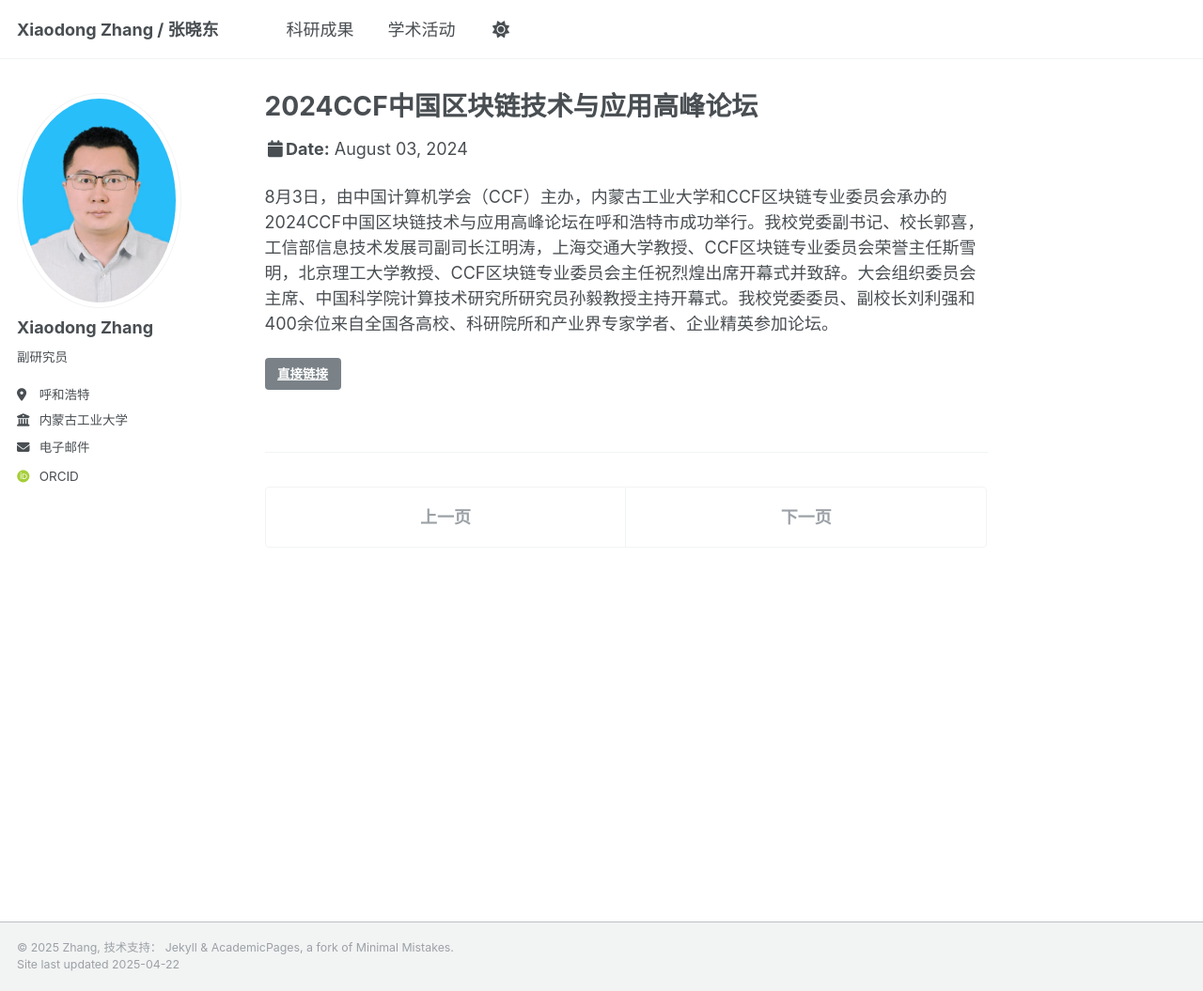
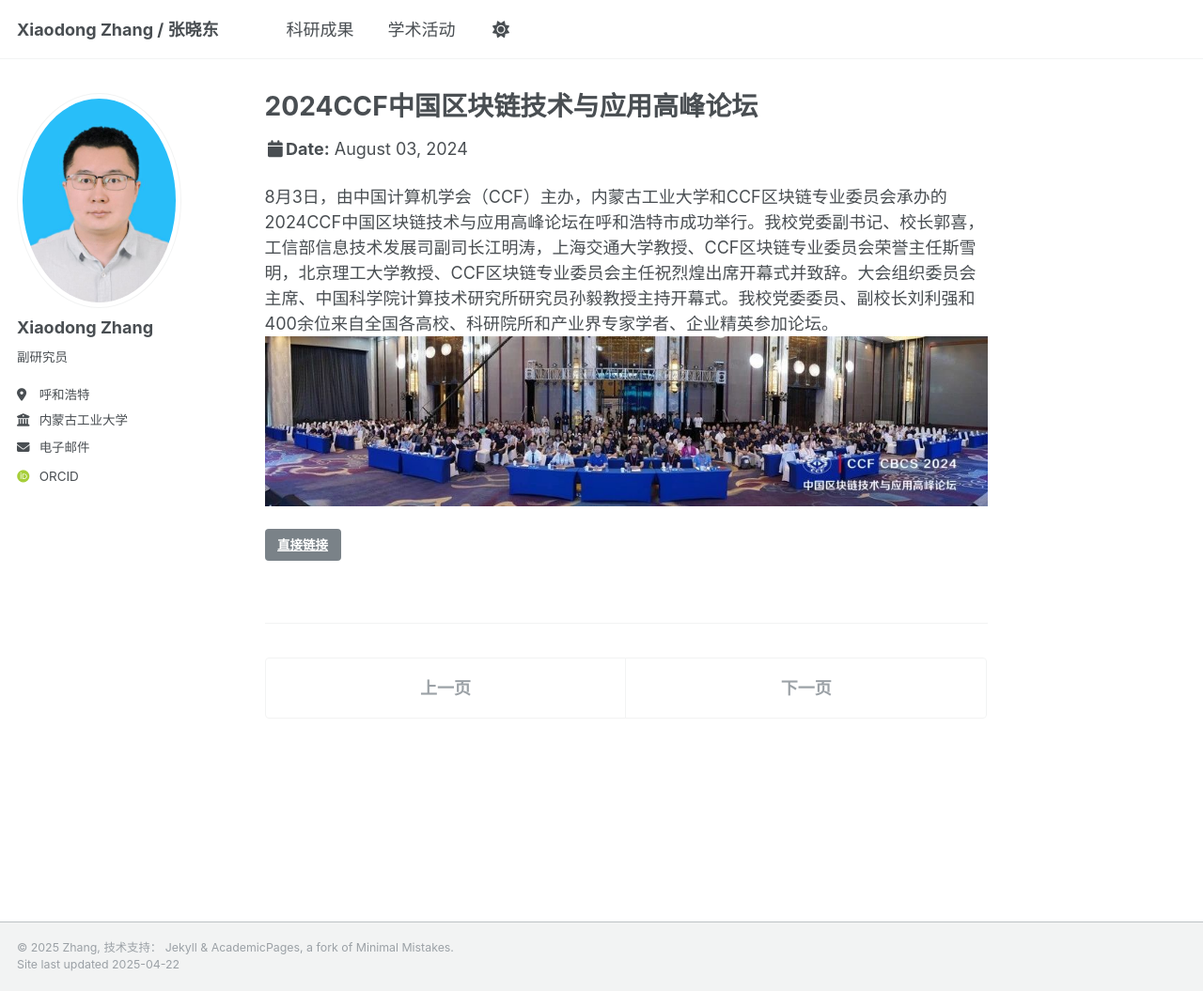
Before and after one commit to zhangxiaodong-imut/zhangxiaodong-imut.github.io, a Jekyll site: the page built from _talks/2024-2024CCF中国区块链技术与应用高峰论坛.md, in a window 1280 px wide and 1055 px high. Shown: the whole window at 94% size. Built offline with Jekyll 4.4.1, drawn with Linux system fonts in a browser that asks for light colours; some web fonts are replaced.

Commit message:
Update 2024-2024CCF中国区块链技术与应用高峰论坛.md

```diff
--- a/_talks/2024-2024CCF中国区块链技术与应用高峰论坛.md
+++ b/_talks/2024-2024CCF中国区块链技术与应用高峰论坛.md
@@ -10,3 +10,4 @@ link: "https://www.imut.edu.cn/info/1047/23988.htm"
 ---
 
 8月3日，由中国计算机学会（CCF）主办，内蒙古工业大学和CCF区块链专业委员会承办的2024CCF中国区块链技术与应用高峰论坛在呼和浩特市成功举行。我校党委副书记、校长郭喜，工信部信息技术发展司副司长江明涛，上海交通大学教授、CCF区块链专业委员会荣誉主任斯雪明，北京理工大学教授、CCF区块链专业委员会主任祝烈煌出席开幕式并致辞。大会组织委员会主席、中国科学院计算技术研究所研究员孙毅教授主持开幕式。我校党委委员、副校长刘利强和400余位来自全国各高校、科研院所和产业界专家学者、企业精英参加论坛。
+![自己](2024-2024CCF中国区块链技术与应用高峰论坛-1.jpeg)
```
